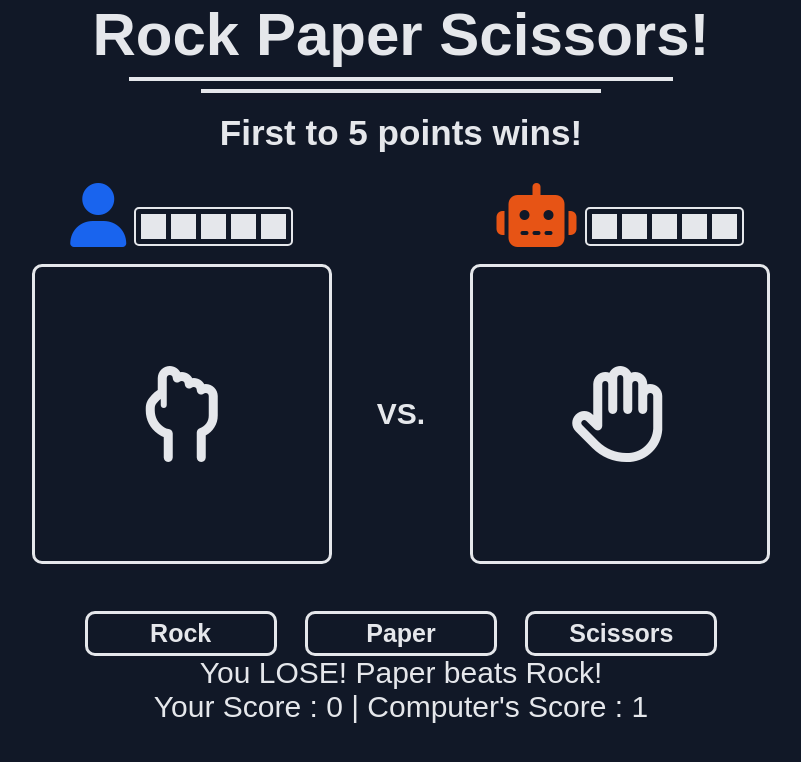
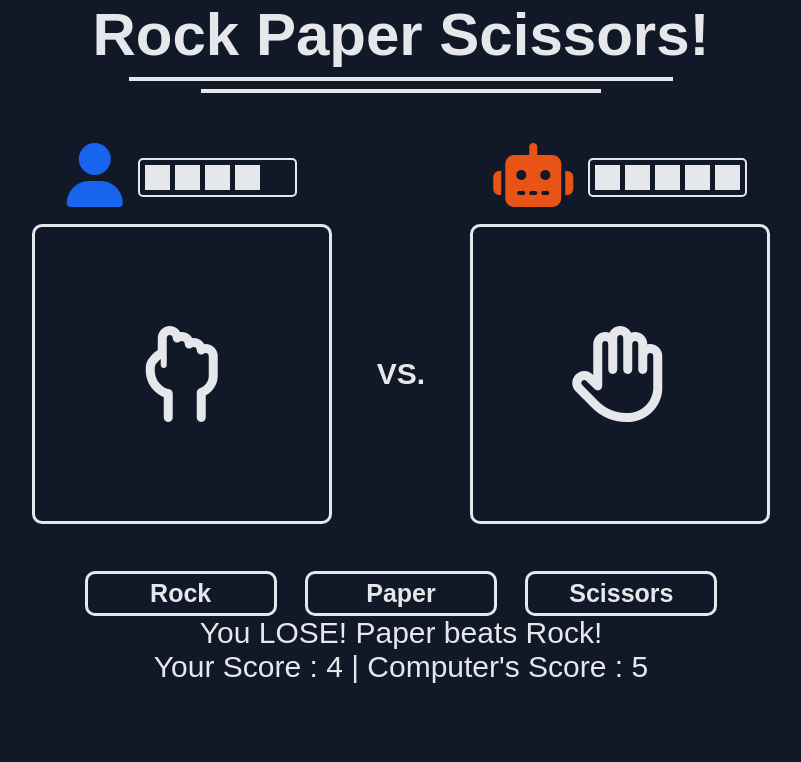
Before and after one commit to ikaz1/rock-paper-scissors, a plain HTML site: page index.html in a window 1280 px wide. Both pictures are taken after a click on the button "Rock". Shown: the whole page, without its empty margins (239-1040 px from the left). Drawn offline with Linux system fonts and the light colour scheme.

Commit message:
Add functionality for player and bot lives

```diff
--- a/index.html
+++ b/index.html
@@ -14,10 +14,10 @@
         <h1>Rock Paper Scissors!</h1>
         <hr>
         <hr>
-        <h3>First to 5 points wins!</h3>
 
         <div id="display-choice">
             <div id="player-display">
+                <div class="user">
                     <i class="fa-solid fa-user"></i>
                     <div class="player lives">
                         <div></div>
@@ -25,6 +25,7 @@
                         <div></div>
                         <div></div>
                         <div></div>
+                    </div>
                 </div>
                 <div class="show-choice">
                     <i id="player-choice-icon"></i>
@@ -34,6 +35,7 @@
             <div>VS.</div>
 
             <div id="bot-display">
+                <div class="user">
                     <i class="fa-solid fa-robot"></i>
                     <div class="bot lives">
                         <div></div>
@@ -41,6 +43,7 @@
                         <div></div>
                         <div></div>
                         <div></div>
+                    </div>
                 </div>
                 <div class="show-choice">
                     <i id="bot-choice-icon"></i>
--- a/script.js
+++ b/script.js
@@ -1,27 +1,48 @@
 const playerOptions = document.querySelectorAll('.option');
 const buttonPlayAgain = document.querySelector('#btn-play-again');
 const results = document.querySelector('#results');
+
+const playerLives = document.querySelector('.player');
+const botLives = document.querySelector('.bot');
+
 const playerResult = document.querySelector('#player-score');
 const botResult = document.querySelector('#bot-score');
+
 const playerIcon = document.querySelector('#player-choice-icon');
 const botIcon = document.querySelector('#bot-choice-icon');
-let playerScore = 0;
-let botScore = 0;
 
-function getBotChoice() {
+let playerScore = 5;
+let botScore = 5;
+
+
+function getRandomChoice() {
     let randomChoice = Math.floor(Math.random() * 3) + 1;
 
-    if (randomChoice === 1) {
-        return "Rock";
-    } else if (randomChoice === 2) {
-        return "Paper";
-    } else {
-        return "Scissors";
-    }
+    return (randomChoice === 1) ? 'Rock'
+        : (randomChoice === 2) ? 'Paper' : 'Scissors';
+}
+
+function removeLife(user, score) {
+    user.removeChild(user.lastElementChild);
+    score -= 1;
+}
+
+function displayChoice(player, bot) {
+    const rockClass = 'fa-regular fa-hand-back-fist';
+    const paperClass = 'fa-regular fa-hand';
+    const scissorsClass = 'fa-regular fa-hand-scissors';
+
+    (player === "Rock") ? playerIcon.classList = rockClass
+        : (player === "Paper") ? playerIcon.classList = paperClass
+        : playerIcon.classList = scissorsClass;
+
+    (bot === "Rock") ? botIcon.classList = rockClass
+        : (bot === "Paper") ? botIcon.classList = paperClass
+        : botIcon.classList = scissorsClass;
 }
 
 function playRound(e) {
-    const botChoice = getBotChoice();
+    const botChoice = getRandomChoice();
     const playerChoice = e.target.innerText;
 
     displayChoice(playerChoice, botChoice);
@@ -30,26 +51,33 @@ function playRound(e) {
         results.textContent = `It's a DRAW!`;
     } else if (playerChoice === "Rock") {
         if (botChoice === "Scissors") { // WIN rock beats scissors
-            playerScore++;
+            botLives.removeChild(botLives.lastElementChild);
+            botScore--;
             results.textContent = 'You WIN! Rock beats Scissors!';
         } else { // LOSE paper beats rock
-            botScore++;
+            playerLives.removeChild(playerLives.lastElementChild);
+            playerScore--;
             results.textContent = 'You LOSE! Paper beats Rock!';
         }
     } else if (playerChoice === "Paper") {
         if (botChoice === "Rock") { // WIN paper beats rock
-            playerScore++;
+            botLives.removeChild(botLives.lastElementChild);
+            botScore--;
             results.textContent = 'You WIN! Paper beats Rock!';
         } else { // LOSE scissors beats paper
-            botScore++;
+            playerLives.removeChild(playerLives.lastElementChild);
+            playerScore--;
             results.textContent = 'You LOSE! Scissors beats Paper!';
         }
     } else {
         if (botChoice === "Rock") { // LOSE rock beats scissors
-            botScore++;
+            playerLives.removeChild(playerLives.lastElementChild);
+            playerScore--;
+            console.log(playerScore);
             results.textContent = 'You LOSE! Rock beats Scissors!'
         } else { // WIN scissors beats paper
-            playerScore++;
+            botLives.removeChild(botLives.lastElementChild);
+            botScore--;
             results.textContent = 'You WIN! Scissors beats Paper!';
         }
     }
@@ -59,13 +87,13 @@ function playRound(e) {
 }
 
 function startGame(e) {
-    console.log(e)
-    if (playerScore < 5 && botScore < 5) playRound(e);
+    console.log(e);
+    if (playerScore > 0 && botScore > 0) playRound(e);
 
-    if (playerScore === 5) {
+    if (botScore === 0) {
         results.textContent = 'YOU WIN THE GAME!';
         buttonPlayAgain.style.visibility = 'visible';
-    } else if (botScore === 5) {
+    } else if (playerScore === 0) {
         results.textContent = 'YOU LOSE THE GAME!';
         buttonPlayAgain.style.visibility = 'visible';
     }
@@ -84,19 +112,5 @@ function resetGame() {
     buttonPlayAgain.style.visibility = 'hidden';
 }
 
-function displayChoice(player, bot) {
-    const rockClass = 'fa-regular fa-hand-back-fist';
-    const paperClass = 'fa-regular fa-hand';
-    const scissorsClass = 'fa-regular fa-hand-scissors';
-
-    (player === "Rock") ? playerIcon.classList = rockClass
-        : (player === "Paper") ? playerIcon.classList = paperClass
-        : playerIcon.classList = scissorsClass;
-
-    (bot === "Rock") ? botIcon.classList = rockClass
-        : (bot === "Paper") ? botIcon.classList = paperClass
-        : botIcon.classList = scissorsClass;
-}
-
 playerOptions.forEach(btn => btn.addEventListener('click', startGame));
 buttonPlayAgain.addEventListener('click', resetGame)
--- a/style.css
+++ b/style.css
@@ -59,11 +59,19 @@ hr:last-of-type {
 }
 
 /* lives */
+.user {
+    display: flex;
+    justify-content: center;
+    align-items: center;
+}
+
 .lives {
     width: 159px;
     height: 39px;
+    margin-top: 5px;;
+    margin-left: 15px;
     padding: 5px;
-    display: inline-flex;
+    display: flex;
     justify-content: left;
     gap: 5px;
     border: 2px solid var(--white);
```
Lines whose indentation alone changed are shown as unchanged.
